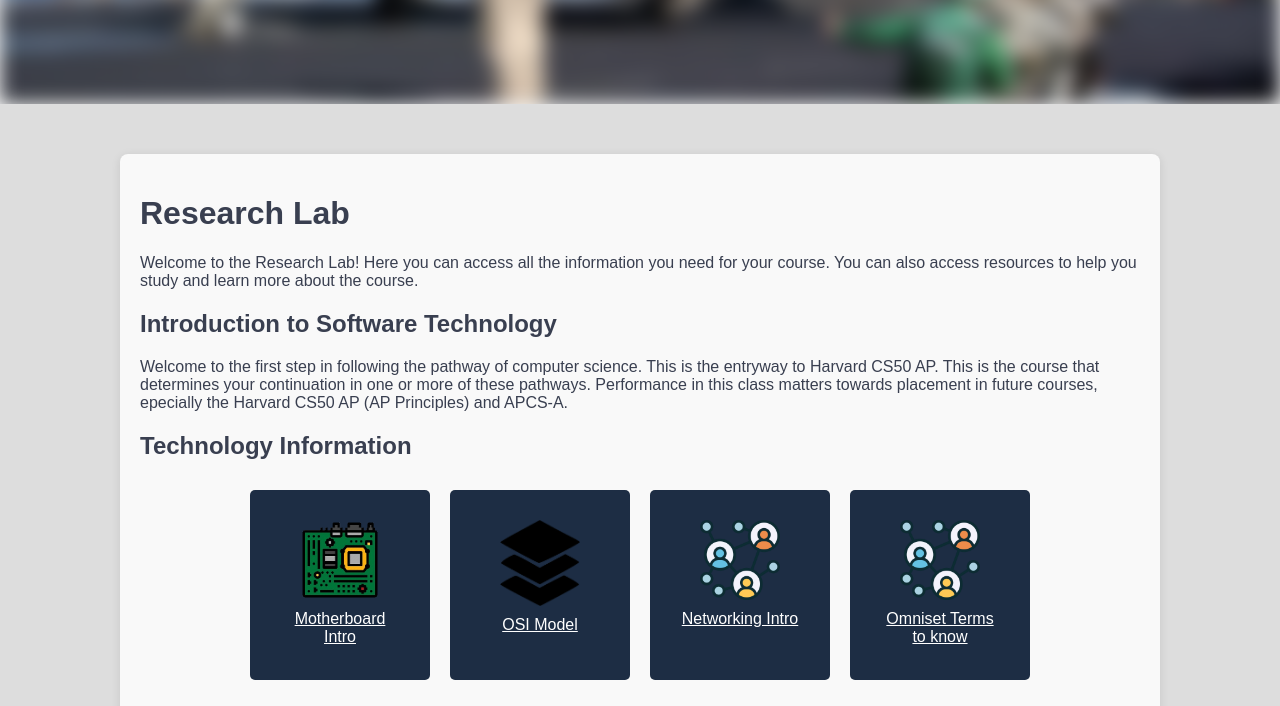
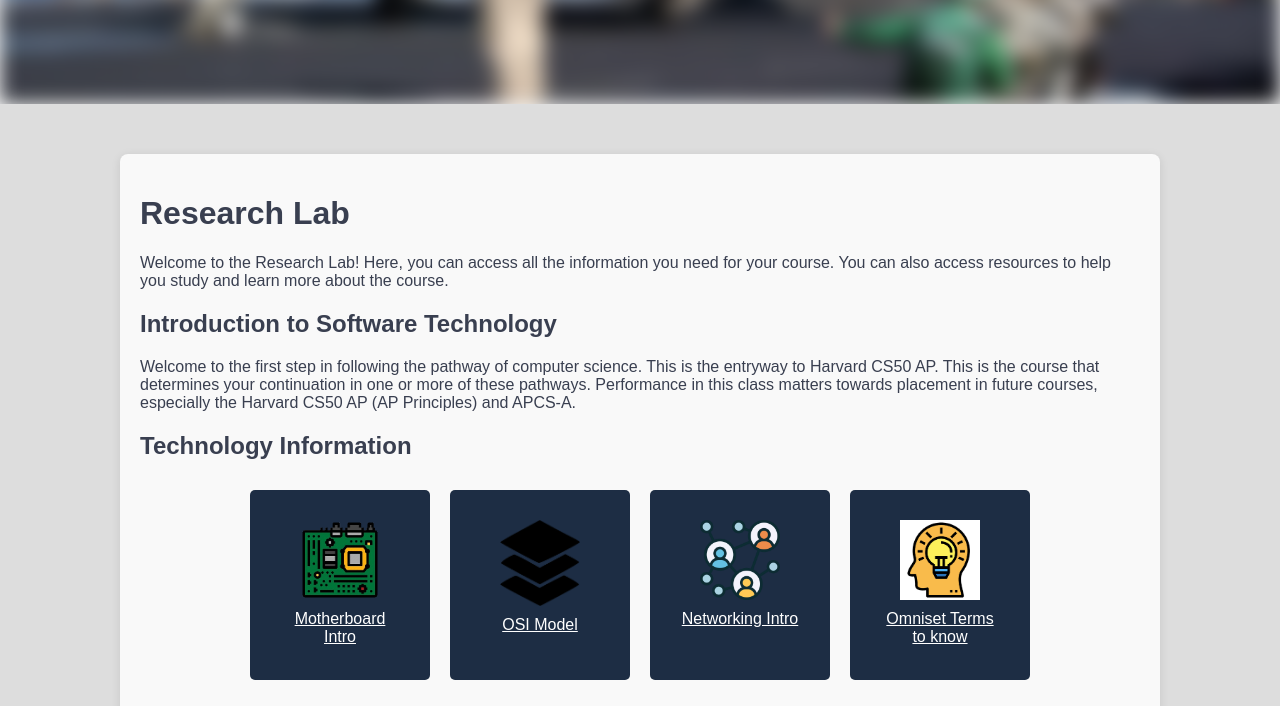
Before and after one commit to hawkeyedriver/hawkeyedriver.github.io, a plain HTML site: page coursePages/istPage.html in a window 1280 px wide. Shown: the part 412-1118 px from the top of the page. Drawn offline with Linux system fonts and the light colour scheme; files whose address does not match are found by name.

Commit message:
Update istPage.html

```diff
--- a/coursePages/istPage.html
+++ b/coursePages/istPage.html
@@ -75,7 +75,7 @@
         <div class="content">
             <h1>Research Lab</h1>
             <p>
-                Welcome to the Research Lab! Here you can access all the information
+                Welcome to the Research Lab! Here, you can access all the information
                 you need for your course. You can also access resources to help you
                 study and learn more about the course.
             </p>
@@ -86,7 +86,7 @@
                 This is the course that determines your continuation
                 in one or more of these pathways. Performance in this
                 class matters towards placement in future courses,
-                epecially the Harvard CS50 AP (AP Principles) and APCS-A.
+                especially the Harvard CS50 AP (AP Principles) and APCS-A.
             </p>
 
             <div class="buttonSection">
@@ -105,7 +105,7 @@
                         <span>Networking Intro</span>
                     </a>
                     <a href="https://www.omnisets.com/set/29591/" target="_blank" class="button">
-                        <img src="courseImages/networkingImage.png" alt="Button 3">
+                        <img src="courseImages/download.png" alt="Button 3">
                         <span>Omniset Terms to know</span>
                     </a>
                 </div>
```
